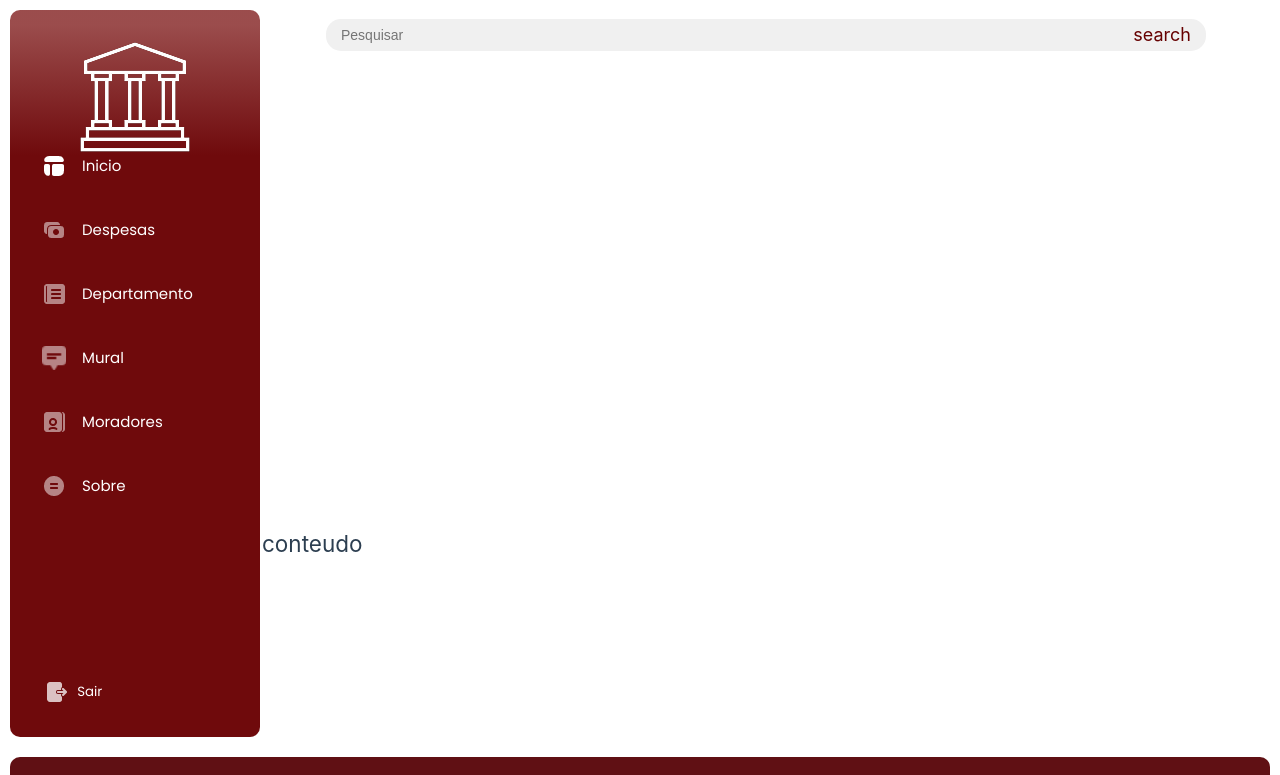
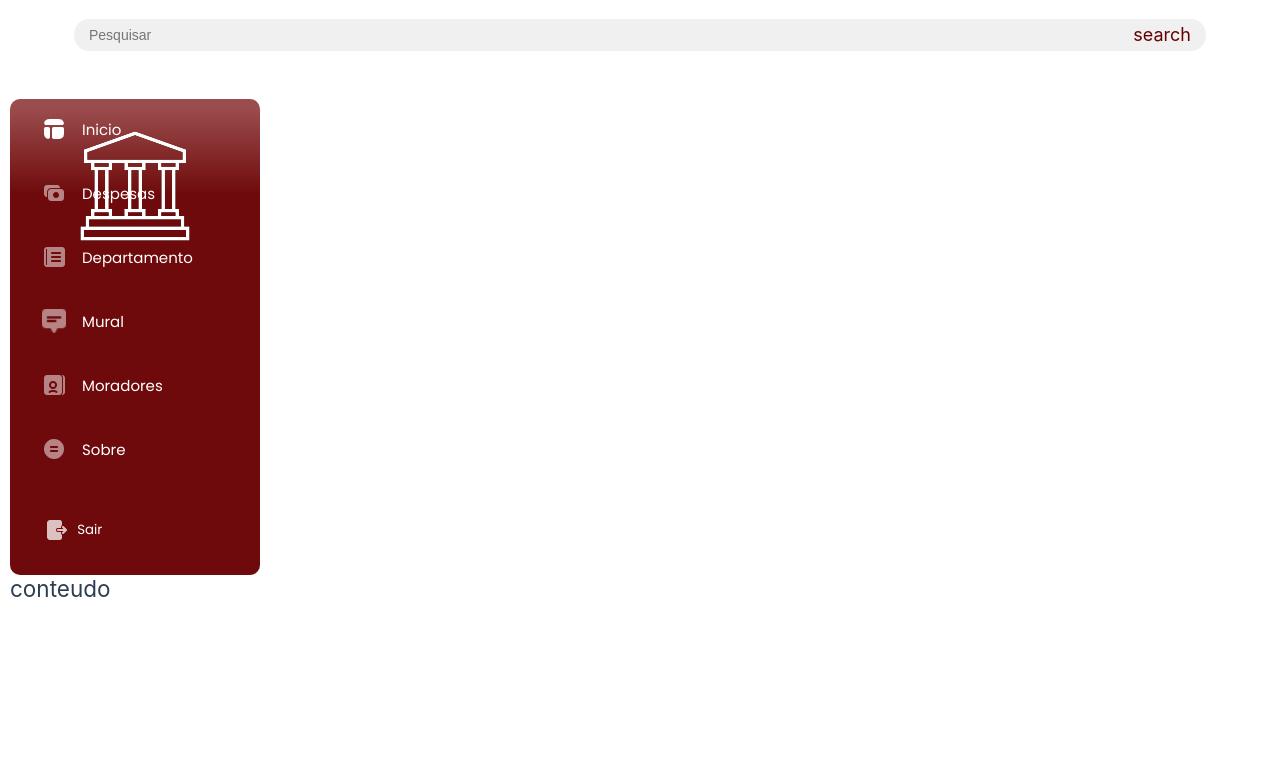
Before and after one commit to thaynabecker/roomie-frontend, a Vue app: page / in a window 1280 px wide. Shown: the top 775 px of the page. Built offline with nearby package versions, Linux system fonts and the light colour scheme.

Commit message:
FEAT: Create Login page layout #11

```diff
--- a/src/assets/main.css
+++ b/src/assets/main.css
@@ -1,13 +1 @@
 @import './base.css';
-
-#app {
-  display: grid;
-  min-height: 100vh;
-  grid-template-columns: 1fr 4fr;
-  grid-template-rows: 65vh auto 28vh;
-  grid-template-areas:
-    'sidebar header'
-    'sidebar main'
-    'footer footer';
-  margin: 0 auto;
-}
```
